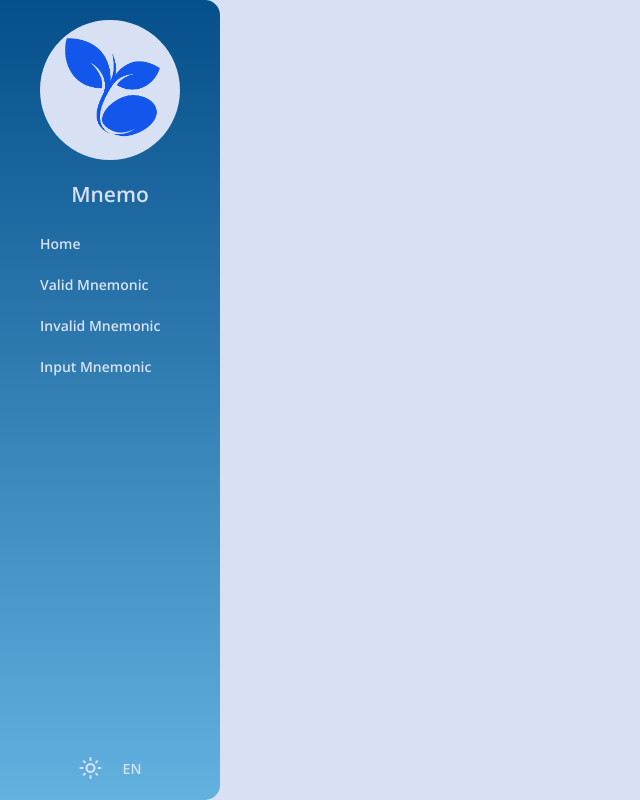
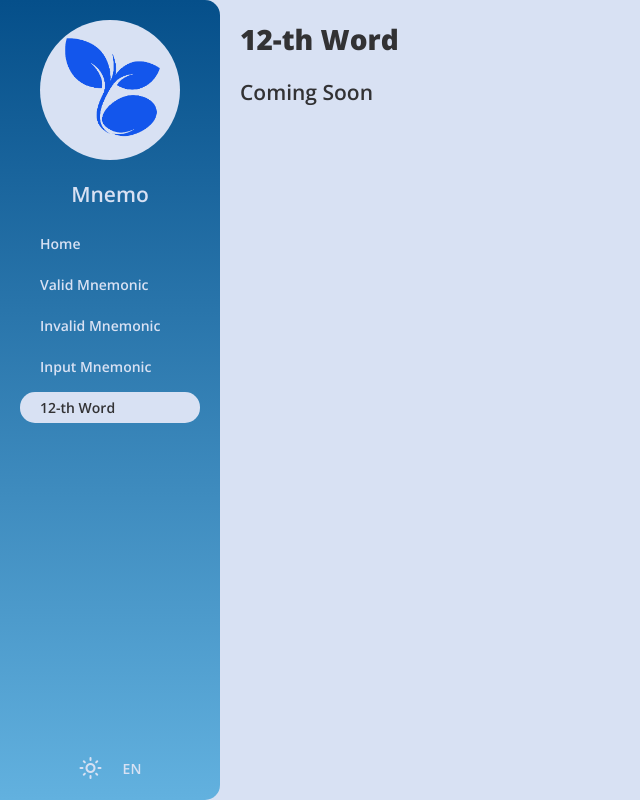
Before and after one commit to art2383/mnemo, a Vue app: page /word12 in a window 1280 px wide. Shown: the whole page, without its empty margins (0-640 px from the left). Built offline with nearby package versions, Linux system fonts and the light colour scheme.

Commit message:
12-th word coming soon

```diff
--- a/src/common/langs/en.js
+++ b/src/common/langs/en.js
@@ -9,6 +9,7 @@ const en = {
     valid: 'Valid Mnemonic',
     invalid: 'Invalid Mnemonic',
     input: 'Input Mnemonic',
+    word12: '12-th Word',
     theme: 'Switch Theme',
     lang: 'Switch Language'
   },
@@ -52,6 +53,10 @@ const en = {
     derivationAbout: 'BIP-32 derivation for {title} using BIP-44 path: {path}',
     publicKeys: 'Public Keys',
     addresses: 'Addresses'
+  },
+  word12: {
+    h1: '12-th Word',
+    comingSoon: 'Coming Soon'
   }
 }
 
--- a/src/common/langs/ru.js
+++ b/src/common/langs/ru.js
@@ -9,6 +9,7 @@ const ru = {
     valid: 'Валидная Фраза',
     invalid: 'Невалидная Фраза',
     input: 'Ввести Фразу',
+    word12: '12-ое Слово',
     theme: 'Переключить тему',
     lang: 'Переключить язык'
   },
@@ -19,7 +20,7 @@ const ru = {
     invalid: 'Создать альтернативную (невалидную) фразу',
     input: 'Ввести сид фразу и проверить ее',
     differentChains: 'Сгенерировать адреса в разных блокчейнах',
-    word12: 'Вывести 12-ое слово из первых 11-ти'
+    word12: 'Вычислить 12-ое слово из первых 11-ти'
   },
   seed: {
     h1valid: 'Валидная Фраза',
@@ -52,6 +53,10 @@ const ru = {
     derivationAbout: 'BIP-32 деривация для {title} при помощи BIP-44 пути: {path}=',
     publicKeys: 'Публичные Ключи',
     addresses: 'Адреса'
+  },
+  word12: {
+    h1: '12-ое Слово',
+    comingSoon: 'Скоро...'
   }
 }
 
--- a/src/components/NavBar.vue
+++ b/src/components/NavBar.vue
@@ -55,6 +55,13 @@ const menu: MenuItem[] = [
       params: {
         type: 'input'
       }
+    }
+  },
+  {
+    title: 'word12',
+    routeObject: {
+      name: 'word12',
+      params: {}
     }
   }
 ]
--- a/src/router/index.ts
+++ b/src/router/index.ts
@@ -10,6 +10,11 @@ const routes: {path: string, name: string, component: Function}[] = [
     path: '/seed/:type',
     name: 'seed',
     component: () => import('@/views/SeedView.vue'),
+  },
+  {
+    path: '/word12',
+    name: 'word12',
+    component: () => import('@/views/Word12View.vue'),
   }
 ]
 
--- /dev/null
+++ b/src/views/Word12View.vue
@@ -0,0 +1,12 @@
+<script setup lang="ts">
+
+</script>
+
+<template>
+  <h1>{{ $t('word12.h1') }}</h1>
+  <h2>{{ $t('word12.comingSoon') }}</h2>
+</template>
+
+<style scoped>
+
+</style>
```
